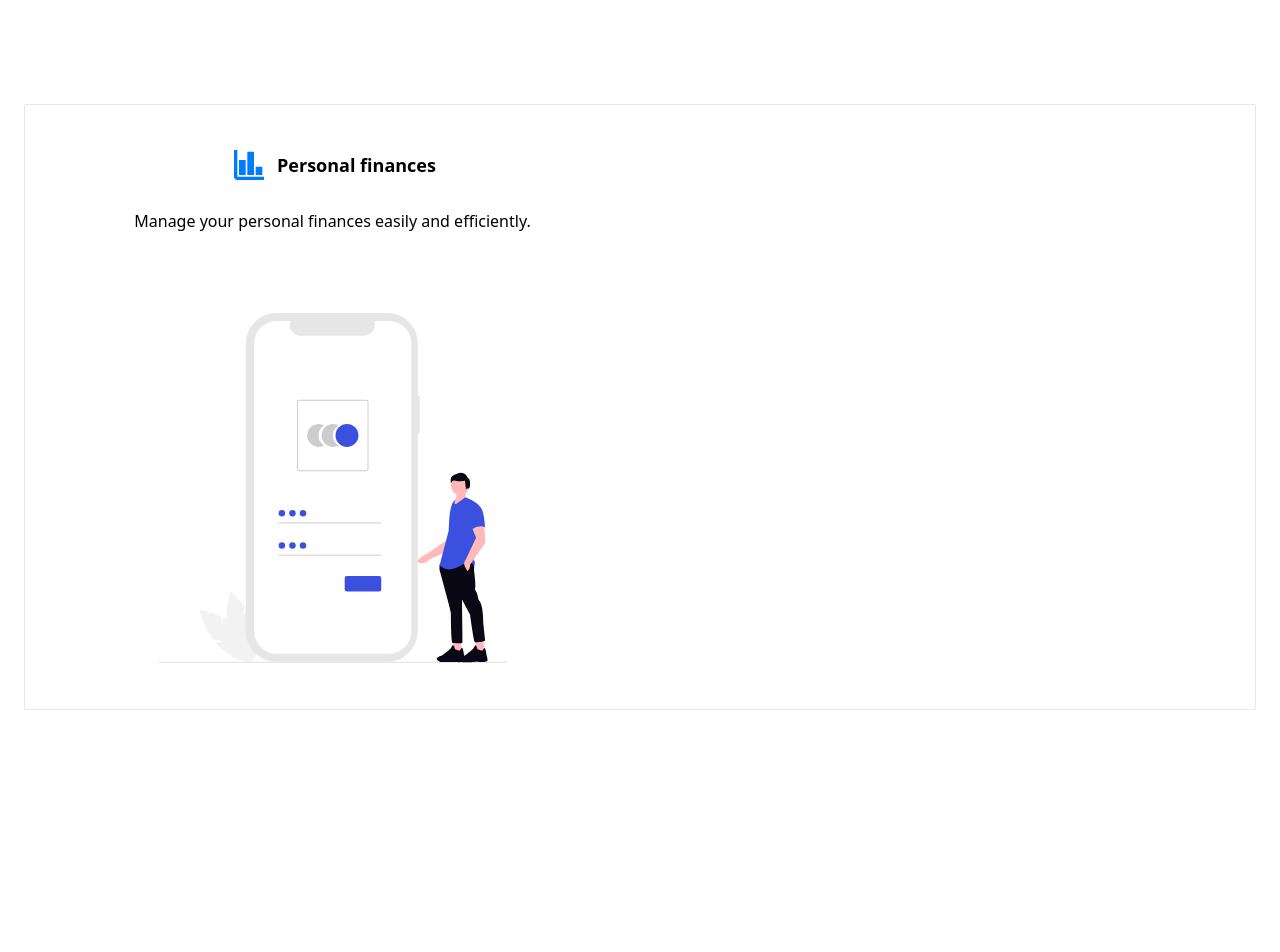
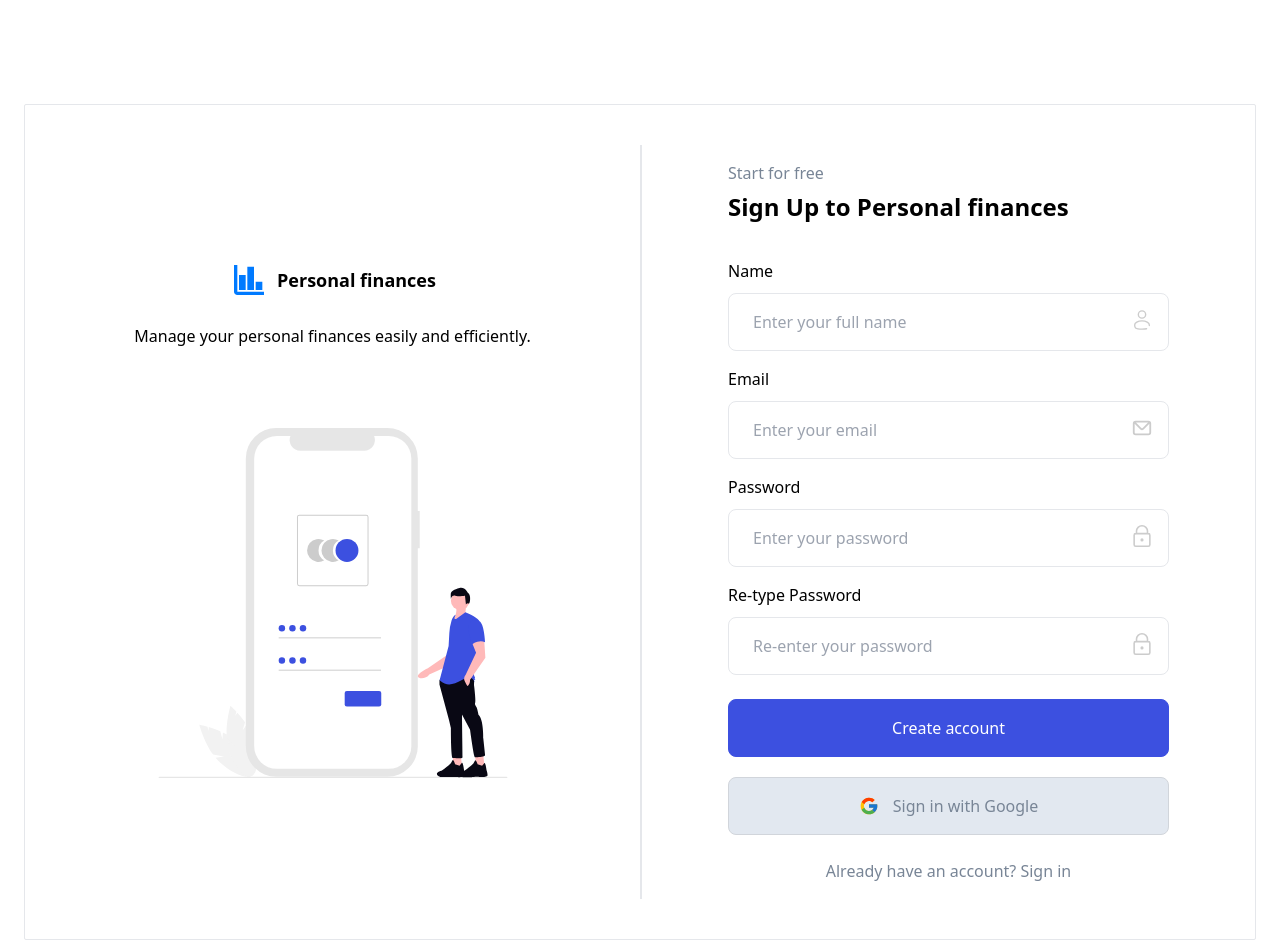
Before and after one commit to jfernandezcl/personal-finance, a React (Vite) app in the folder frontend/: page /signup in a window 1280 px wide. Shown: the top 952 px of the page. Before the commit the page ends 800 px from the top, so only its background shows below. Built offline with nearby package versions, Linux system fonts and the light colour scheme; the HTML template or start-up script is replaced by a standard one.

Commit message:
feat: create html and styles user registration

```diff
--- a/frontend/src/components/SignUpPage.jsx
+++ b/frontend/src/components/SignUpPage.jsx
@@ -1,4 +1,8 @@
 import logo from '../images/logo.svg'
+import iconEmail from '../images/icon-email.svg'
+import iconPassword from '../images/icon-password.svg'
+import iconGoogle from '../images/icon-google.svg'
+import iconUser from '../images/icon-user.svg'
 
 function SignUpPage() {
 
@@ -20,6 +24,83 @@ function SignUpPage() {
               </span>
             </div>
           </div>
+
+          {/*Registro de usuarios*/}
+          <div className="w-full border-stroke xl:w-1/2 xl:border-l-2 px-[70px]">
+            <div className="w-full p-4 sm:p-12.5 xl:p-17.5">
+              <span className="mb-1.5 block font-medium text-[#788596]">
+                Start for free
+              </span>
+              <h2 className="mb-9 text-2xl font-bold text-black sm:text-title-xl2">
+                Sign Up to Personal finances
+              </h2>
+              <form>
+                <div className="mb-4">
+                  <label className="mb-2.5 block font-medium text-black">Name</label>
+                  <div className="relative">
+                    <input type="text" placeholder="Enter your full name" className="w-full rounded-lg border
+                              border-stroke bg-transparent py-4 pl-6 pr-10 outline-none focus:border-primary
+                              focus-visible:shadow-none"/>
+                    <span className="absolute right-4 top-4">
+                      <img className="fill-current" width="22" height="22" src={iconUser} />
+                    </span>
+                  </div>
+                </div>
+                <div className="mb-4">
+                  <label className="mb-2.5 block font-medium text-black">Email</label>
+                  <div className="relative">
+                    <input type="email" placeholder="Enter your email" className="w-full rounded-lg border
+                              border-stroke bg-transparent py-4 pl-6 pr-10 outline-none focus:border-primary
+                              focus-visible:shadow-none"/>
+                    <span className="absolute right-4 top-4">
+                      <img className="fill-current" width="22" height="22" src={iconEmail} />
+                    </span>
+                  </div>
+                </div>
+                <div className="mb-4">
+                  <label className="mb-2.5 block font-medium text-black">Password</label>
+                  <div className="relative">
+                    <input type="password" placeholder="Enter your password" className="w-full rounded-lg border
+                              border-stroke bg-transparent py-4 pl-6 pr-10 outline-none focus:border-primary
+                              focus-visible:shadow-none" />
+                    <span className="absolute right-4 top-4">
+                      <img className="fill-current" width="22" height="22" src={iconPassword} />
+                    </span>
+                  </div>
+                </div>
+                <div className="mb-6">
+                  <label className="mb-2.5 block font-medium text-black">Re-type Password</label>
+                  <div className="relative">
+                    <input type="password" placeholder="Re-enter your password" className="w-full rounded-lg border
+                              border-stroke bg-transparent py-4 pl-6 pr-10 outline-none focus:border-primary
+                              focus-visible:shadow-none" />
+                    <span className="absolute right-4 top-4">
+                      <img className="fill-current" width="22" height="22" src={iconPassword} />
+                    </span>
+                  </div>
+                </div>
+                <div className="mb-5">
+                  <input type="submit" value="Create account" className="w-full cursor-pointer rounded-lg
+                              border border-[#3c50e0] bg-[#3c50e0] p-4 font-medium text-white transition
+                              hover:bg-opacity-90"/>
+                </div>
+                <button className="flex w-full items-center justify-center gap-3.5 rounded-lg
+                            border border-[#D1D5DB] bg-[#E2E8F0] p-4 font-medium text-[#788596]
+                            hover:bg-opacity-70">
+                  <span>
+                    <img className="fill-current" width="20" height="20" src={iconGoogle} />
+                  </span>
+                  Sign in with Google
+                </button>
+                <div className="mt-6 text-center">
+                  <p className="font-medium text-[#788596]">
+                    Already have an account?
+                    <a href="#"> Sign in</a>
+                  </p>
+                </div>
+              </form>
+            </div>
+          </div>
         </div>
       </div>
     </div>
```
Also changed, not shown: frontend/src/images/icon-user.svg (added).
